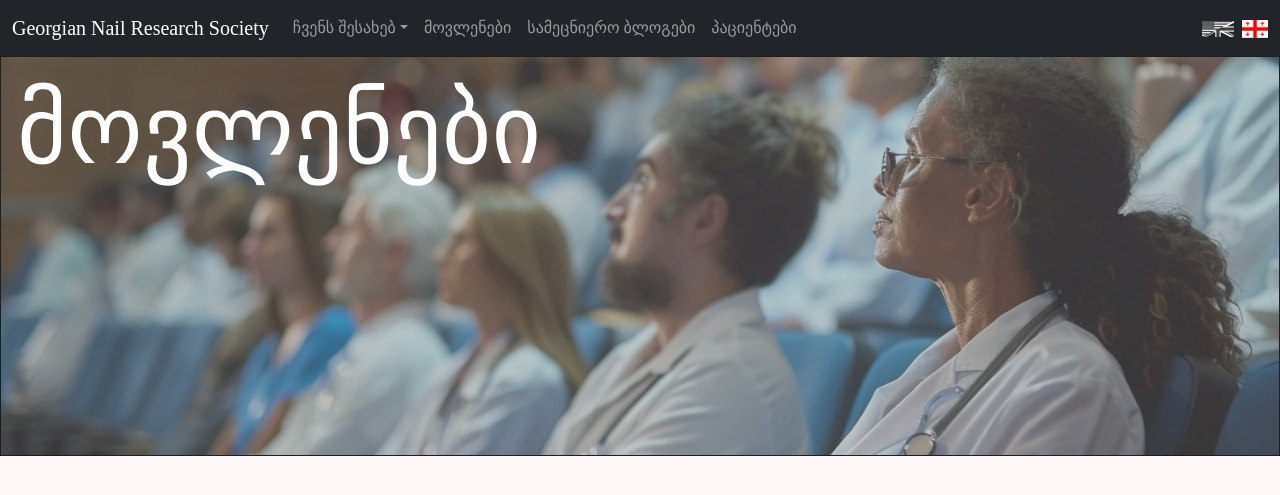
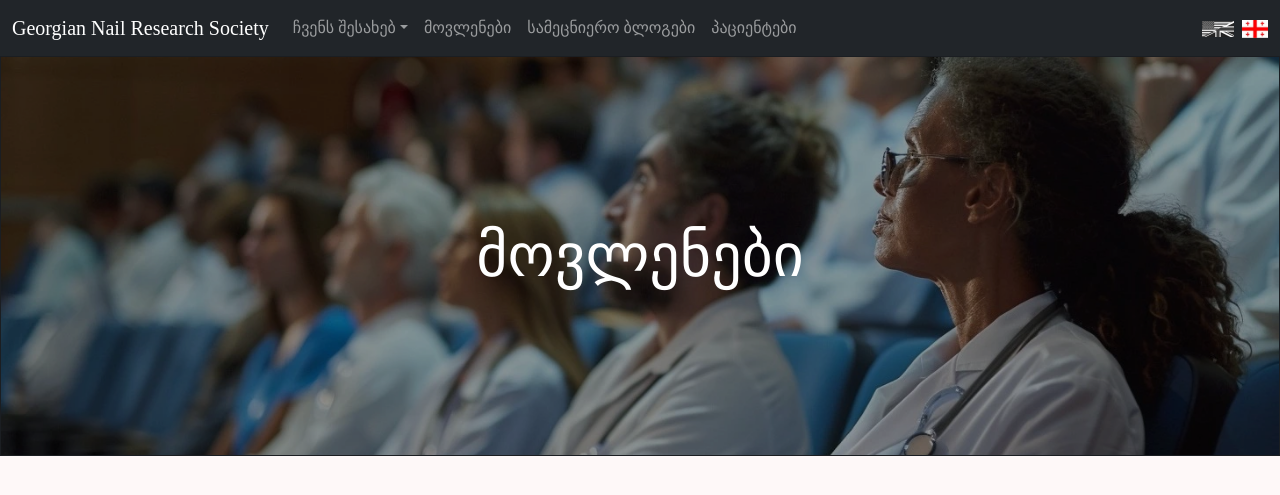
Before and after one commit to Taso007/NailSociety, a React (Vite) app in the folder NailSociety/: page /events in a window 1280 px wide. Shown: the top 495 px of the page. Built offline with nearby package versions, Linux system fonts and the light colour scheme; no server answers; the database is empty.

Commit message:
Scientific blogpage new fatures added such as adding the PDF

```diff
--- a/NailSociety/src/components/blogs/blogcard/BlogCard.jsx
+++ b/NailSociety/src/components/blogs/blogcard/BlogCard.jsx
@@ -9,9 +9,9 @@ function BlogCard({ id, url, title, description, date }) {
   return (
     <div className="card BlogCard" style={{ width: '19rem', height: '35rem' }}>
       <img src={url} className="card-img-top BlogImg" alt={title} />
-      <div className="card-body">
-        <h4 className="card-title"><strong>{title}</strong></h4>
-        <p className="card-text text-multiline-truncate"> {description}</p>
+      <div className="card-body" >
+        <h4 className="card-title text-multiline-truncate"><strong>{title}</strong></h4>
+        <p className="card-text text-multiline-truncate" > {description}</p>
       </div>
       <div className="mb-3">
         <Link to={`/blog/${id}`} className="card-link blogcard-link">{t('read_more')}</Link>
--- a/NailSociety/src/components/blogs/blogpage/BlogPage.jsx
+++ b/NailSociety/src/components/blogs/blogpage/BlogPage.jsx
@@ -6,8 +6,10 @@ import './blogpage.css';
 import Footer from '../../footer/Footer';
 import MainCard from '../../maincard/MainCard';
 import { renderDescription } from '../../reusable/utils';
+import { useTranslation } from 'react-i18next';
 
 function BlogPage({ language }) {
+  const {t} = useTranslation();
   const { id } = useParams();
   const [blog, setBlog] = useState(null);
 
@@ -29,6 +31,7 @@ function BlogPage({ language }) {
 
   const title = language === 'geo' ? blog.title_geo : blog.title_eng;
   const description = language === 'geo' ? blog.description_geo : blog.description_eng;
+  const file = language === 'geo' ? blog.file_geo : blog.file_eng;
 
   return (
     <>
@@ -36,6 +39,9 @@ function BlogPage({ language }) {
       <div className='blog-page'>
         <div className='blog-info'>
           <h1>{title}</h1>
+          <div>
+            <a href={file}>{t('view')}</a>
+          </div>
           <div className='blog-description text-break text-wrap'>
             <p className='text-break text-wrap'>{renderDescription(description)}</p>
           </div>
--- a/NailSociety/src/components/maincard/MainCard.jsx
+++ b/NailSociety/src/components/maincard/MainCard.jsx
@@ -1,16 +1,21 @@
-import React from 'react'
-import './maincard.css'
+ import React from 'react';
+import './maincard.css';
+import useFitText from './UseFitText.js';
 
-function MainCard(props) {
+function MainCard({ url, title }) {
+  const { containerRef, textRef } = useFitText({ min: 14, max: 60 });
+
   return (
-    <div className="card bg-dark text-white img-container ">
-      <img src={props.url} className="card-img img1" alt="..." />
+    <div className="card bg-dark text-white img-container">
+      <img src={url} className="card-img img1" alt="" />
       <div className="grey-overlay"></div>
-      <div className="card-img-overlay">
-        <h5 className="card-title card-title-overwrite old-standard-tt-regular maicard-title">{props.title}</h5>
+      <div className="card-img-overlay title-box" ref={containerRef}>
+        <h5 ref={textRef} className="card-title card-title-overwrite old-standard-tt-regular">
+          {title}
+        </h5>
       </div>
     </div>
-  )
+  );
 }
 
 export default MainCard;
--- /dev/null
+++ b/NailSociety/src/components/maincard/UseFitText.js
@@ -0,0 +1,45 @@
+import { useEffect, useRef } from "react";
+
+export default function useFitText({ min = 12, max = 64, step = 1 } = {}) {
+  const containerRef = useRef(null);
+  const textRef = useRef(null);
+
+  useEffect(() => {
+    const container = containerRef.current;
+    const text = textRef.current;
+    if (!container || !text) return;
+
+    const fit = () => {
+      let lo = min, hi = max, best = min;
+
+      // Reset before measuring
+      text.style.fontSize = `${min}px`;
+
+      while (lo <= hi) {
+        const mid = Math.floor((lo + hi) / 2);
+        text.style.fontSize = `${mid}px`;
+
+        const fits =
+          text.scrollWidth <= container.clientWidth &&
+          text.scrollHeight <= container.clientHeight;
+
+        if (fits) { best = mid; lo = mid + step; }
+        else { hi = mid - step; }
+      }
+      text.style.fontSize = `${best}px`;
+    };
+
+    const ro = new ResizeObserver(fit);
+    ro.observe(container);
+    ro.observe(text);
+    window.addEventListener("resize", fit);
+    fit();
+
+    return () => {
+      ro.disconnect();
+      window.removeEventListener("resize", fit);
+    };
+  }, [min, max, step]);
+
+  return { containerRef, textRef };
+}
--- a/NailSociety/src/components/maincard/maincard.css
+++ b/NailSociety/src/components/maincard/maincard.css
@@ -1,13 +1,23 @@
 .grey-overlay {
-  position: absolute;
-  top: 0;
-  left: 0;
-  width: 100%;
-  height: 100%;
-  background-color: rgba(128, 128, 128, 0.4);
+  position: absolute; inset: 0;
+  background-color: rgba(0, 0, 0, 0.4);
   z-index: 1;
 }
 
-.card-img-overlay {
+.card-img-overlay.title-box {
+  position: absolute; inset: 0;
   z-index: 2;
+  display: flex;
+  align-items: center;
+  justify-content: center;
+  padding: 0 16px;
+  text-align: center;
 }
+
+.card-title-overwrite {
+  margin: 0;
+  line-height: 1.1;
+  max-width: 100%;
+  word-break: break-word;
+  overflow-wrap: anywhere;
+}
```
Also changed, not shown: NailSociety/src/components/blogs/blogcard/blogcard.css (line endings or trailing spaces).
